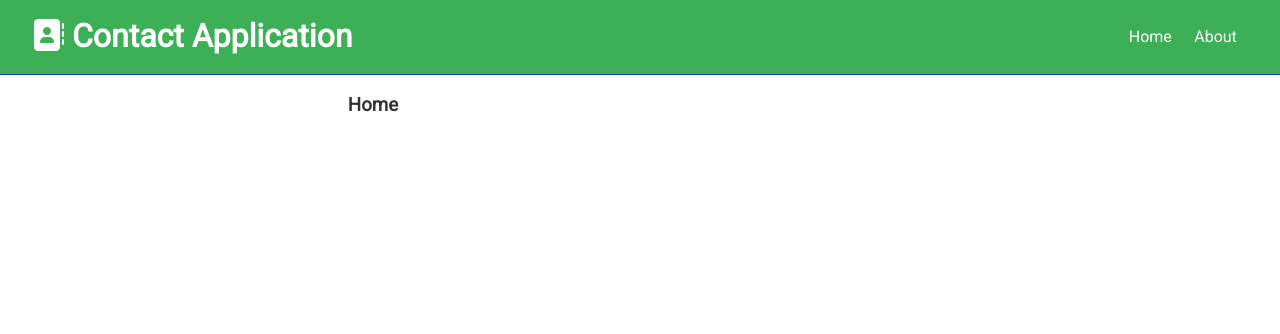
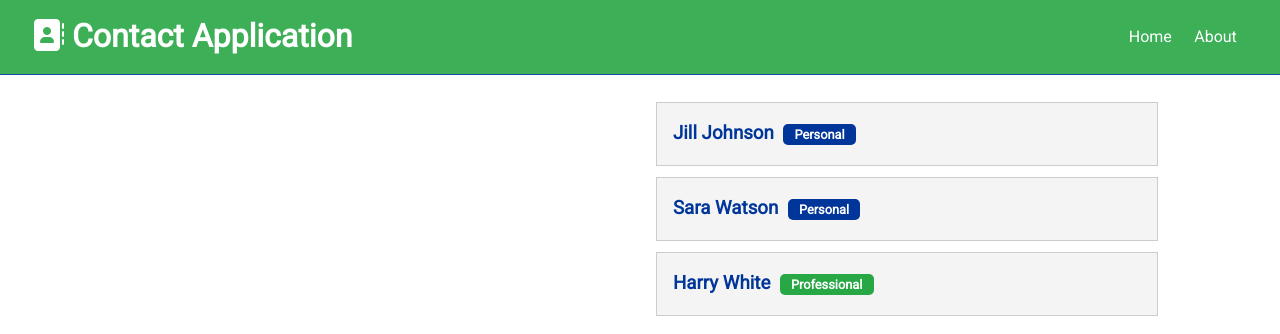
Before and after one commit to amusta05/Contact-Application, a React (Create React App) app in the folder client/: page / in a window 1280 px wide. Shown: the top 334 px of the page. Built offline with nearby package versions, Linux system fonts and the light colour scheme.

Commit message:
contacts showing up on the client side

```diff
--- a/client/src/components/contacts/ContactItem.js
+++ b/client/src/components/contacts/ContactItem.js
@@ -1,13 +1,17 @@
-import React, { Fragment } from 'react'
-import ContactContext from '../../context/contact/contactContext';
-const ContactItem = () => {
-    const contactContext = useContext(ContactContext);
-    const {contacts} = contactContext;
+import React from 'react'
 
+const ContactItem = ({contact}) => {
+    const {id,name,email, phone, type} = contact
     return (
-        <Fragment>
-            {contacts.map(contact => <h3>{contact.name}</h3>)}
-        </Fragment>
+        <div className="card bg-light">
+            <h3 className="text-primary text-left">
+                {name}{' '}<span className={'badge ' + (type === 'professional'? 'badge-success': 'badge-primary')}>
+                    {type.charAt(0).toUpperCase() + type.slice(1)}
+                </span>
+
+            </h3>
+
+        </div>
     )
 }
-export default Contacts;
+export default ContactItem;
--- a/client/src/components/contacts/Contacts.js
+++ b/client/src/components/contacts/Contacts.js
@@ -0,0 +1,14 @@
+import React, { Fragment , useContext} from 'react'
+import ContactContext from '../../context/contact/contactContext';
+import ContactItem from './ContactItem'
+const Contacts = () => {
+    const contactContext = useContext(ContactContext);
+    const {contacts} = contactContext;
+
+    return (
+        <Fragment>
+            {contacts.map(contact => <ContactItem key= {contact.id} contact={contact}/>)}
+        </Fragment>
+    );
+}
+export default Contacts;
--- a/client/src/components/pages/Home.js
+++ b/client/src/components/pages/Home.js
@@ -1,9 +1,15 @@
 import React from 'react'
-//import Contacts from '../contacts/Contacts';
+import Contacts from '../contacts/Contacts';
 const Home = () => {
     return (
         <div className="grid-2">
-            <h3>Home</h3>
+            <div>
+                {/* Contact form */}
+            </div>
+            <div>
+                <Contacts />
+
+            </div>
         </div>
     )
 }
--- a/client/src/context/contact/ContactState.js
+++ b/client/src/context/contact/ContactState.js
@@ -2,6 +2,7 @@
 import uuid from 'uuid';
 import ContactContext from './contactContext';
 import contactReducer from './contactReducer';
+
 // import {
 //     ADD_CONTACT,
 //     DELETE_CONTACT,
@@ -35,7 +36,7 @@
                 name: 'Harry White',
                 email: 'harry@gmail.com',
                 phone: '333-333-3333',
-                type:'personal'
+                type:'professional'
             }
 
         ]
```
Also changed, not shown: 1 other file (tests, documents, lock files or other folders).
